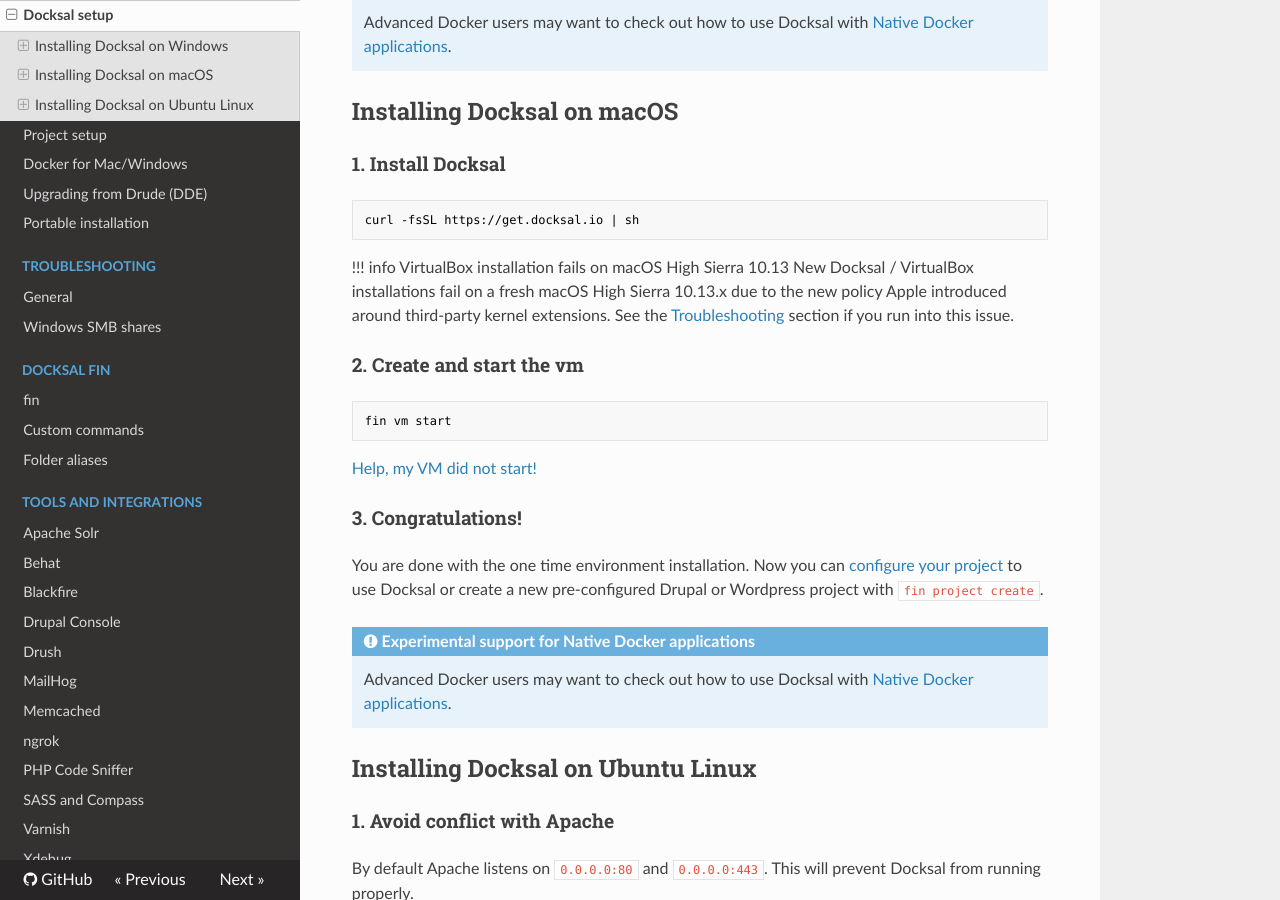
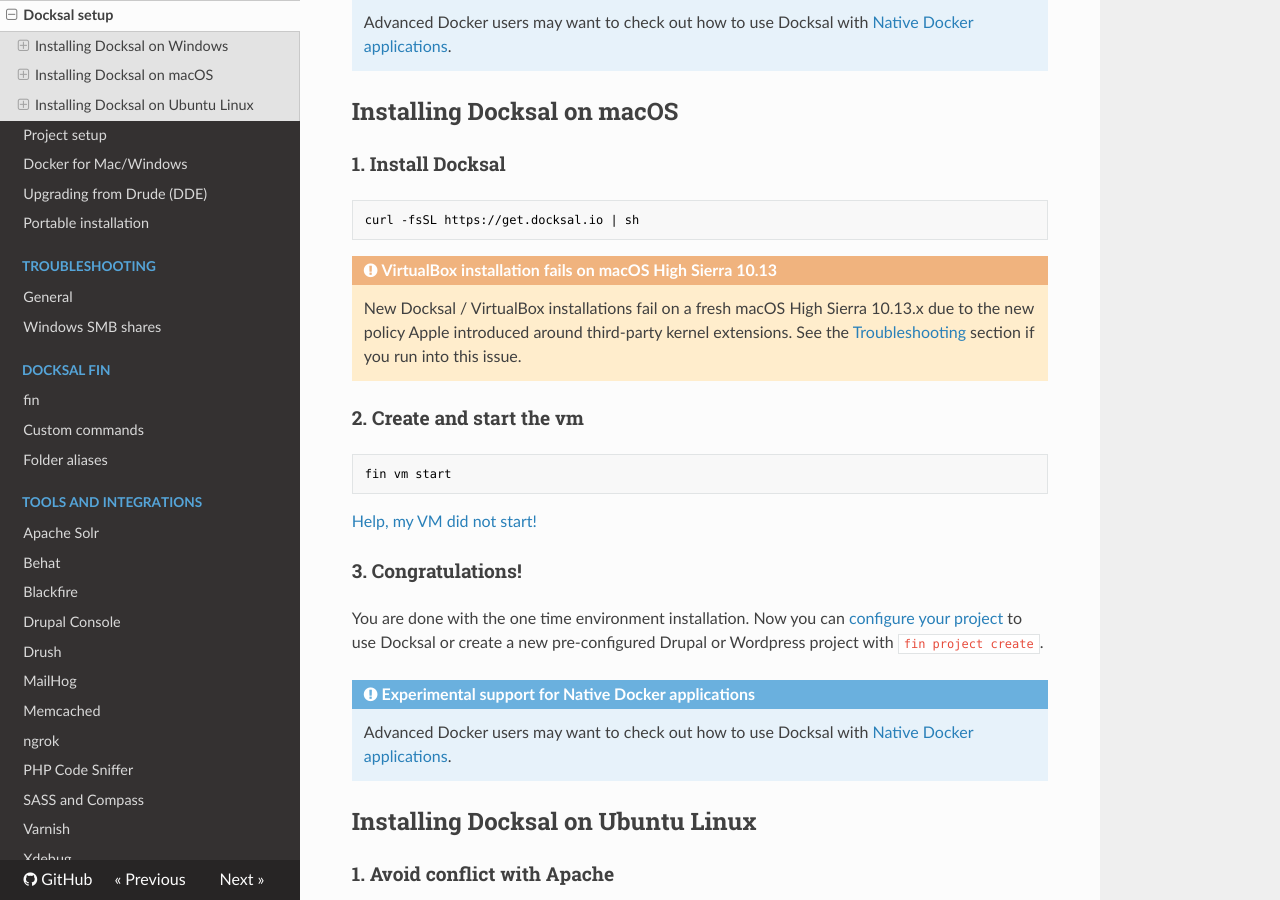
Before and after one commit to docksal/docksal, an MkDocs documentation site: the page built from docs/getting-started/env-setup.md, in a window 1280 px wide and 900 px high, scrolled down 1141 px. Built offline with MkDocs 1.6.1, drawn with Linux system fonts in a browser that asks for light colours; nearby versions of some CDN libraries; old or Windows-style settings are respelled for this version of MkDocs.

Commit message:
Fix docs formating

````diff
--- a/docs/getting-started/env-setup.md
+++ b/docs/getting-started/env-setup.md
@@ -50,7 +50,7 @@ You are done with the one time environment installation. Now you can [configure
 curl -fsSL https://get.docksal.io | sh
 ```
 
-!!! info VirtualBox installation fails on macOS High Sierra 10.13
+!!! warning "VirtualBox installation fails on macOS High Sierra 10.13"
     New Docksal / VirtualBox installations fail on a fresh macOS High Sierra 10.13.x due to the new policy Apple
     introduced around third-party kernel extensions. See the [Troubleshooting](../troubleshooting.md#issue-12) section
     if you run into this issue.
````
